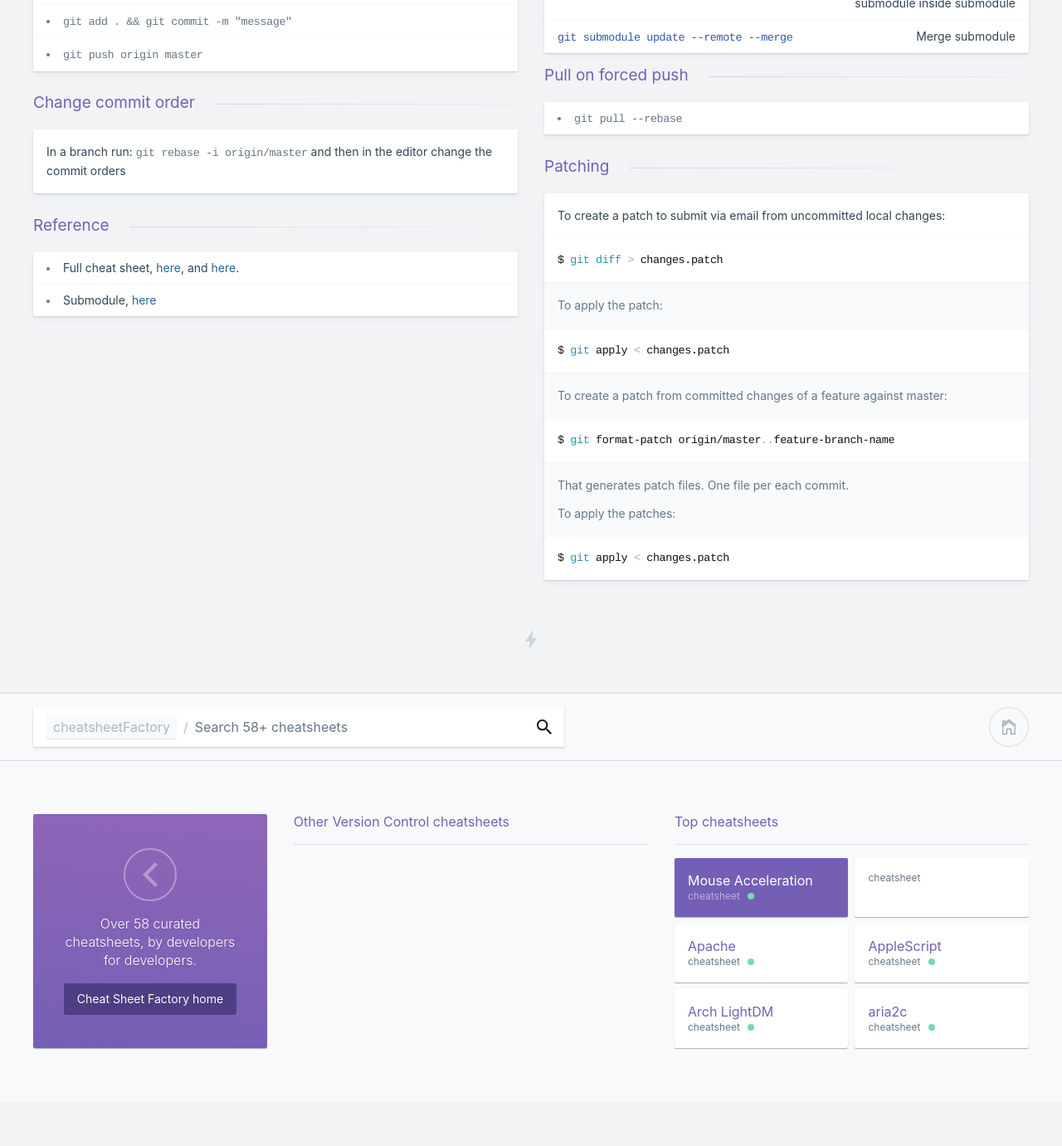
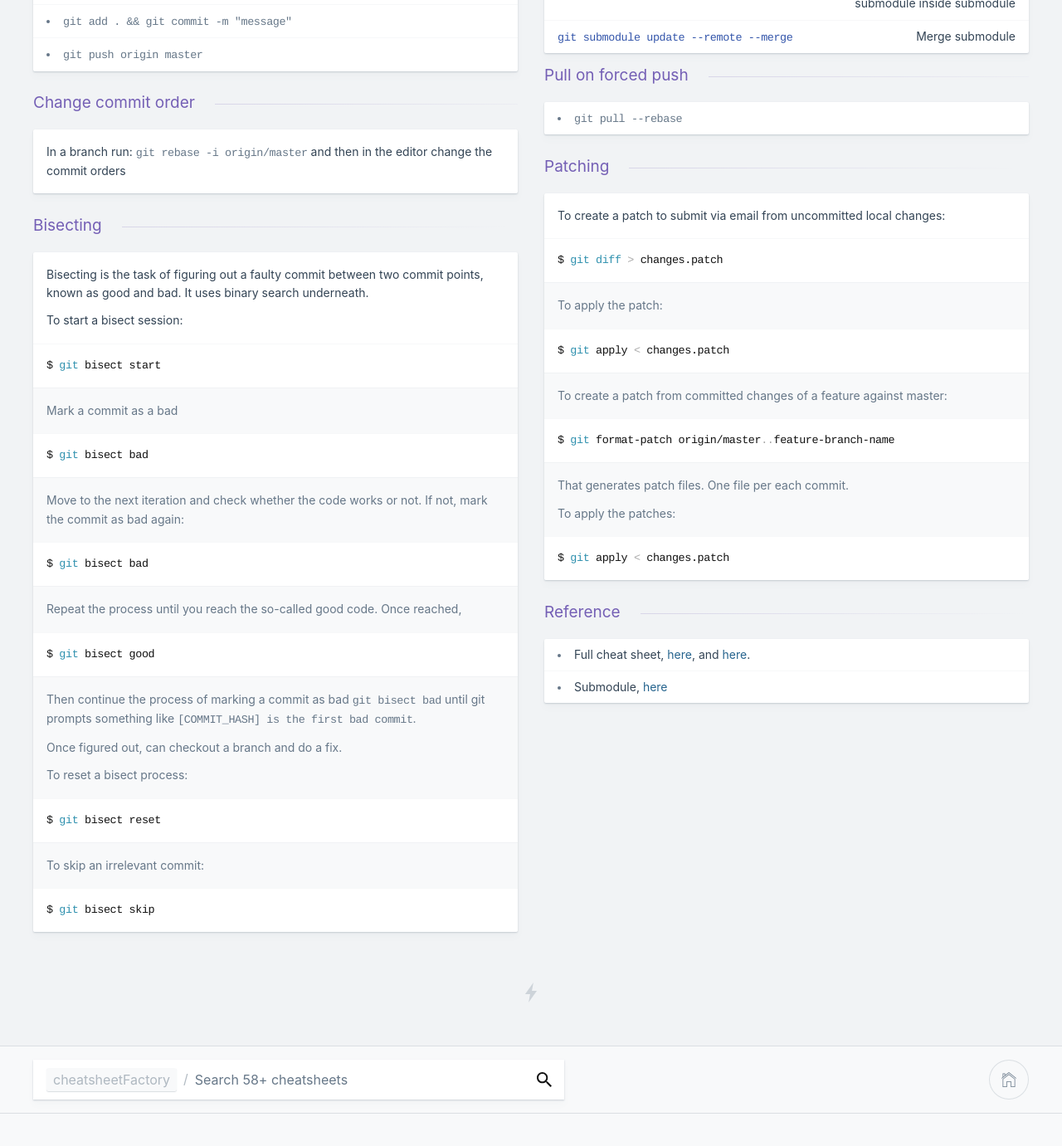
Before and after one commit to kasramp/cheat-sheet-factory, a Jekyll site: the page built from version_control/git.md, in a window 1280 px wide and 1400 px high, scrolled down 2315 px. Shown: the top 1381 px of the window at 83% size. Built offline with Jekyll 4.4.1, drawn with Linux system fonts in a browser that asks for light colours; before the commit the page ends 3642 px from its top, so only the background shows below that.

Commit message:
Add Git bisect

````diff
--- a/version_control/git.md
+++ b/version_control/git.md
@@ -221,6 +221,53 @@ To apply the patches:
 $ git apply < changes.patch
 ```
 
+### Bisecting
+
+Bisecting is the task of figuring out a faulty commit between two commit
+points, known as good and bad. It uses binary search underneath.
+
+To start a bisect session:
+
+```bash
+$ git bisect start
+```
+
+Mark a commit as a bad
+
+```bash
+$ git bisect bad
+```
+
+Move to the next iteration and check whether the code works or not.
+If not, mark the commit as bad again:
+
+```bash
+$ git bisect bad
+```
+
+Repeat the process until you reach the so-called _good_ code. Once reached,
+
+```bash
+$ git bisect good
+```
+
+Then continue the process of marking a commit as bad `git bisect bad` until
+git prompts something like `[COMMIT_HASH] is the first bad commit`.
+
+Once figured out, can checkout a branch and do a fix.
+
+To reset a bisect process:
+
+```bash
+$ git bisect reset
+```
+
+To skip an irrelevant commit:
+
+```bash
+$ git bisect skip
+```
+
 ### Reference
 
 - Full cheat sheet, [here](https://github.com/kasramp/cheat-sheet-factory/blob/gh-pages/_docs/pdfs/Git%20Cheat%20sheet.pdf), and [here](https://github.com/kasramp/cheat-sheet-factory/blob/gh-pages/_docs/pdfs/Git%20Cheat%20Sheet%20Linux%20Academy.pdf).
````
Also changed, not shown: other parts of version_control/git.md (+1 -1 lines).
